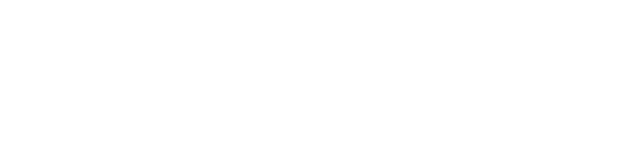
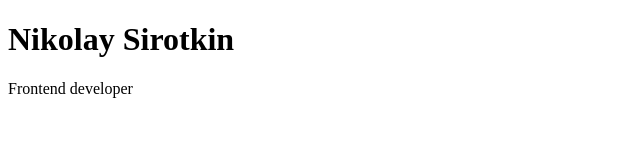
Before and after one commit to nikesirotkin/handbook, a plain HTML site: page index.html in a window 1280 px wide. Shown: the whole page, without its empty margins (0-640 px from the left). Drawn offline with Linux system fonts and the light colour scheme.

Commit message:
Добавил параграф

```diff
--- a/index.html
+++ b/index.html
@@ -5,6 +5,10 @@
 	<title>Document</title>
 </head>
 <body>
+	<header>
+		<h1>Nikolay Sirotkin</h1>
+		<p>Frontend developer</p>
+	</header>
 
 </body>
 </html>
```
